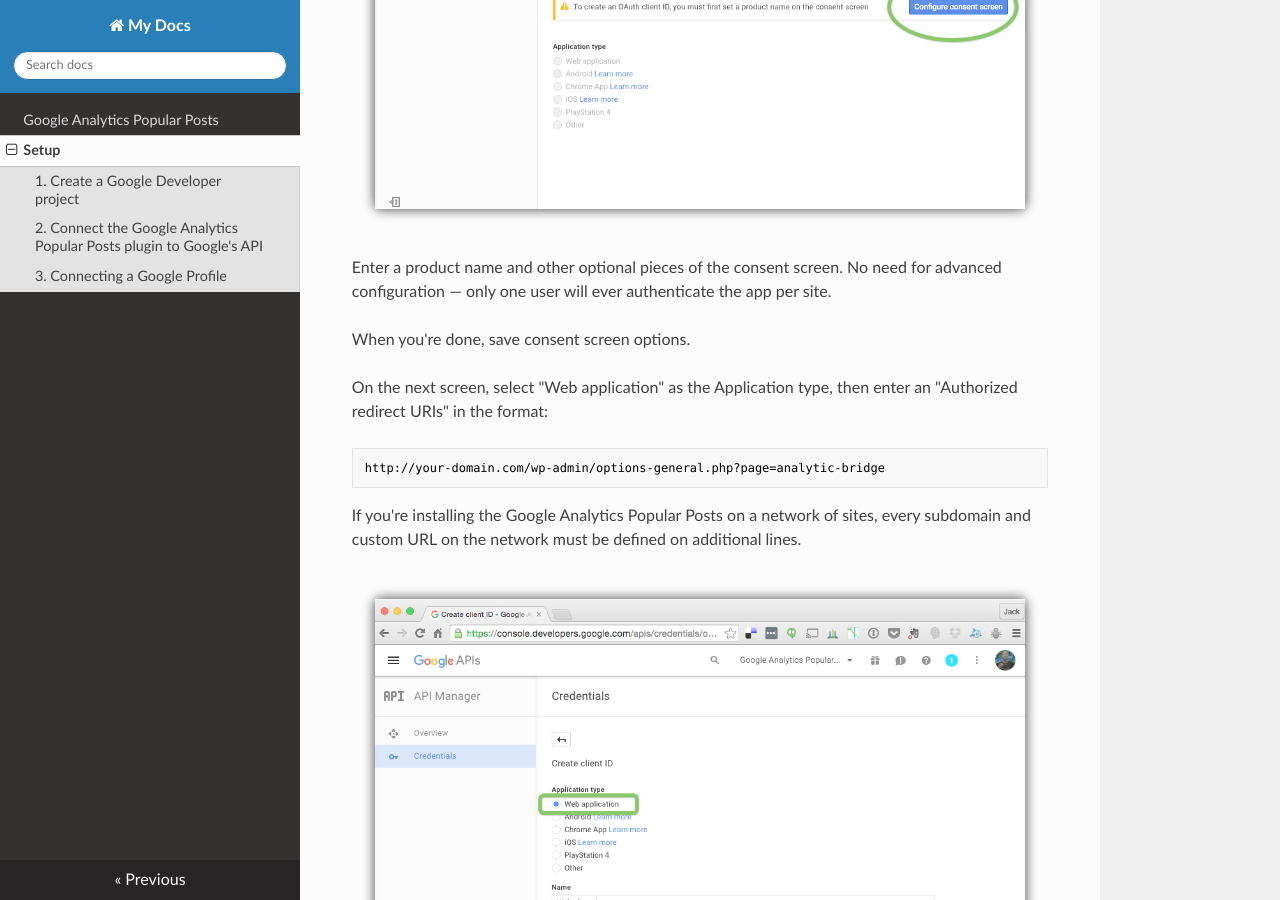
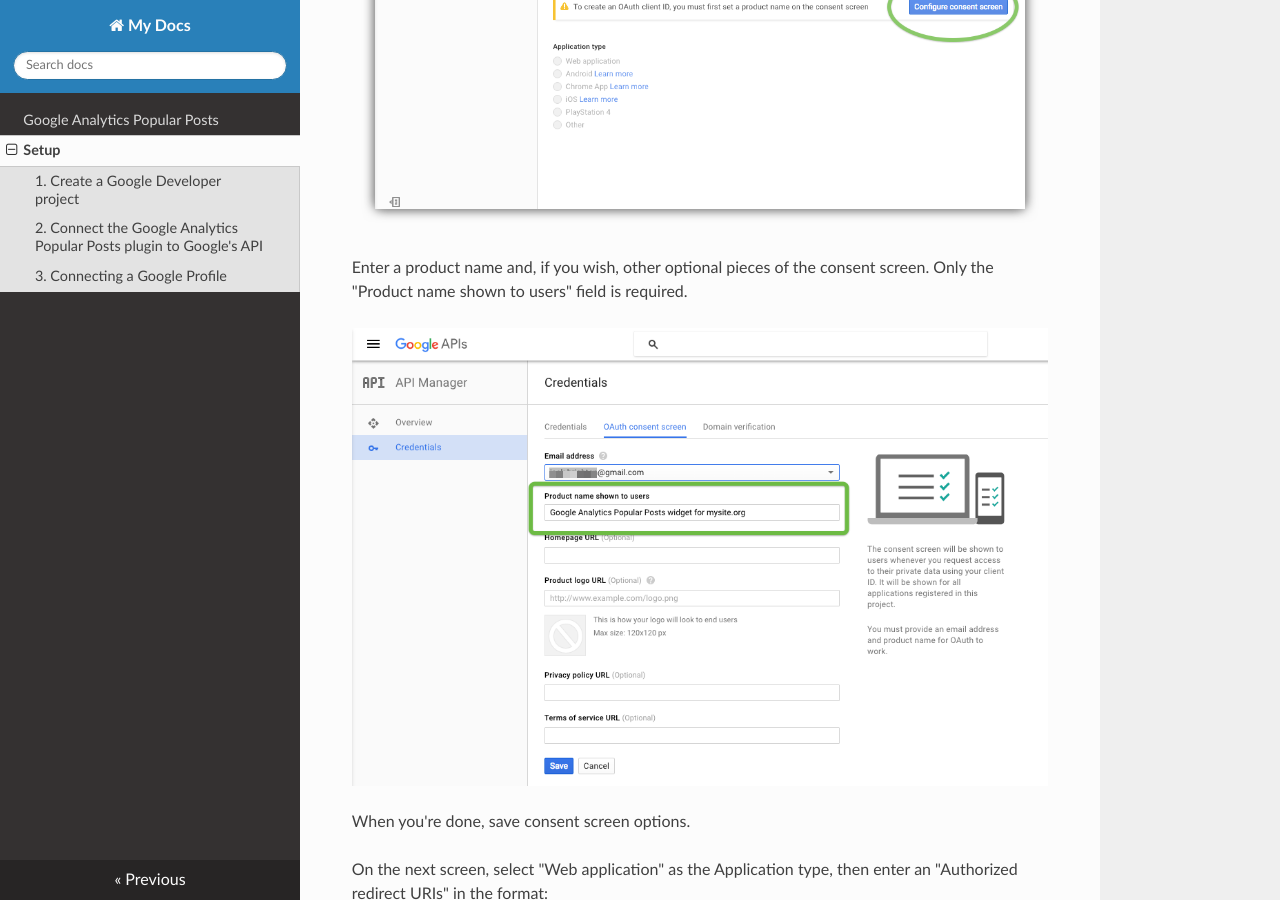
Before and after one commit to INN/Google-Analytics-Popular-Posts, an MkDocs documentation site: the page built from docs/setup.md, in a window 1280 px wide and 900 px high, scrolled down 3712 px. Built offline with MkDocs 1.6.1, drawn with Linux system fonts in a browser that asks for light colours; nearby versions of some CDN libraries.

Commit message:
update info on google developer console and replace outdated images

```diff
--- a/docs/setup.md
+++ b/docs/setup.md
@@ -43,7 +43,9 @@ On the next screen just click the "Configure Consent Screen" button:
 
 ![Configure Consent Screen button in the Google Developer Console](img/configure-consent-button.png)
 
-Enter a product name and other optional pieces of the consent screen. No need for advanced configuration — only one user will ever authenticate the app per site.
+Enter a product name and, if you wish, other optional pieces of the consent screen. Only the "Product name shown to users" field is required.
+
+![Adding a Product Name in the Consent Screen of the Google Developer Console](img/ga-popular-posts-credentials-consent-screen.png)
 
 When you're done, save consent screen options.
 
```
Also changed, not shown: docs/img/ga-popular-posts-credentials-consent-screen.png (added), docs/img/ga-popular-posts-settings-3.png (added).
